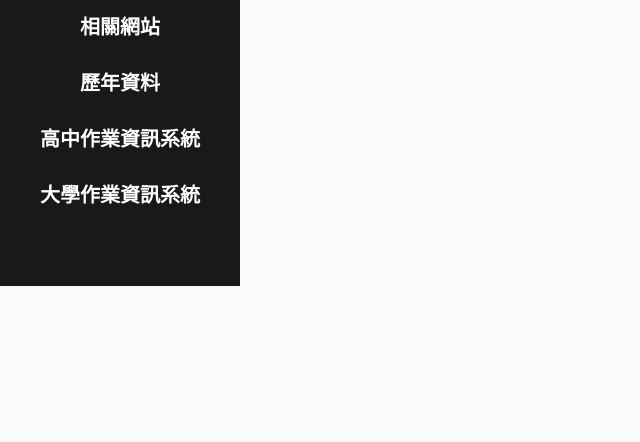
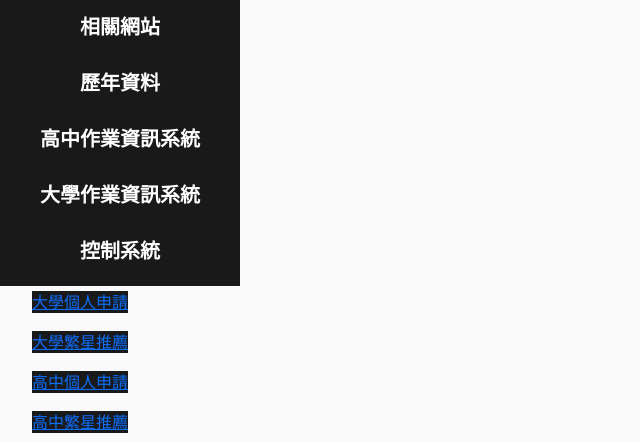
Before and after one commit to PANpinchi/ExWebsite, a CodeIgniter 4 app: template app/Views/templates/user_login_default.php in a window 1280 px wide. Shown: the part 514-956 px from the top of the page, without its empty margins (0-640 px from the left). Before the commit the page ends 800 px from the top, so only its background shows below. Run offline with PHP 8.4 and a stand-in for CodeIgniter, Linux system fonts and the light colour scheme; the template is opened without the code that fills it, so the values that code supplies are empty; some libraries are stand-ins or nearby versions.

Commit message:
前台default更新

```diff
--- a/app/Controllers/PostController.php
+++ b/app/Controllers/PostController.php
@@ -57,9 +57,12 @@ class PostController extends BaseController
 	/*顯示公告的文章*/
 	public function show_front_star()
 	{
+		$login = new Logindate();
 		$model = new Post_post_page();
+
 		$data =
 		[
+			'logindate'=> $login->findAll(),
 			'post_page' => $model->findAll()
 		];
 		return view('posts/show_front_star', $data);
--- a/app/Views/templates/user_login_default.php
+++ b/app/Views/templates/user_login_default.php
@@ -8,6 +8,15 @@
       <!-- Bootstrap CSS -->
       <link href="https://cdn.jsdelivr.net/npm/bootstrap@5.0.2/dist/css/bootstrap.min.css" rel="stylesheet" integrity="sha384-EVSTQN3/azprG1Anm3QDgpJLIm9Nao0Yz1ztcQTwFspd3yD65VohhpuuCOmLASjC" crossorigin="anonymous">
       <link rel="stylesheet" href="/style/user_login.css">
+
+      <script type="text/javascript">
+      /*下拉式選單*/
+      function toggleMenu{
+        var menu = document.getElementById("menu");
+        menu.classList.toggle("hide");    //切換標籤物件class的hide設定
+      }
+      </script>
+
     </head>
 
     <body>
@@ -26,6 +35,13 @@
             <div class = "back square"> <p href = "#" class = "center"> 歷年資料 </p> </div>
             <div class = "back square"> <p href = "#" class = "center"> 高中作業資訊系統 </p> </div>
             <div class = "back square"> <p href = "#" class = "center"> 大學作業資訊系統 </p> </div>
+            <div class = "back square"> <p class = "center" onclick = "toggleMenu()"> 控制系統 </p> </div>
+                <ul id = "menu">
+                    <a href = "/PostController/norcollegeview" class = "back square center">大學個人申請<br></a>
+                    <a href = "/PostController/starcollegeview" class = "back square center">大學繁星推薦<br></a>
+                    <a href = "/PostController/norseniorview" class = "back square center">高中個人申請<br></a>
+                    <a href = "/PostController/starseniorview" class = "back square center">高中繁星推薦<br></a>
+                </u1>
         </div>
 
         <?= $this->renderSection('content') ?>
--- a/public/style/user_login.css
+++ b/public/style/user_login.css
@@ -86,3 +86,7 @@ form{
 .margin{
     margin:0 auto;
 }
+
+.hide{
+    display:none;
+}
```
